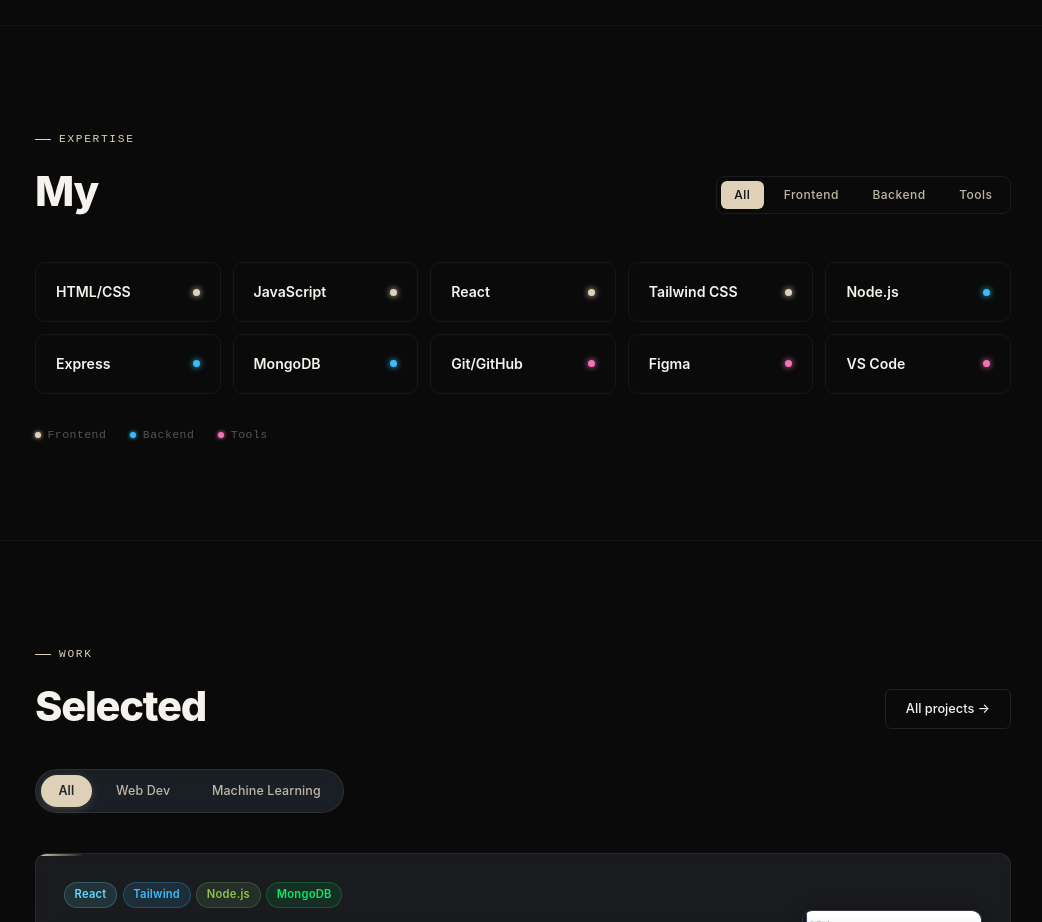
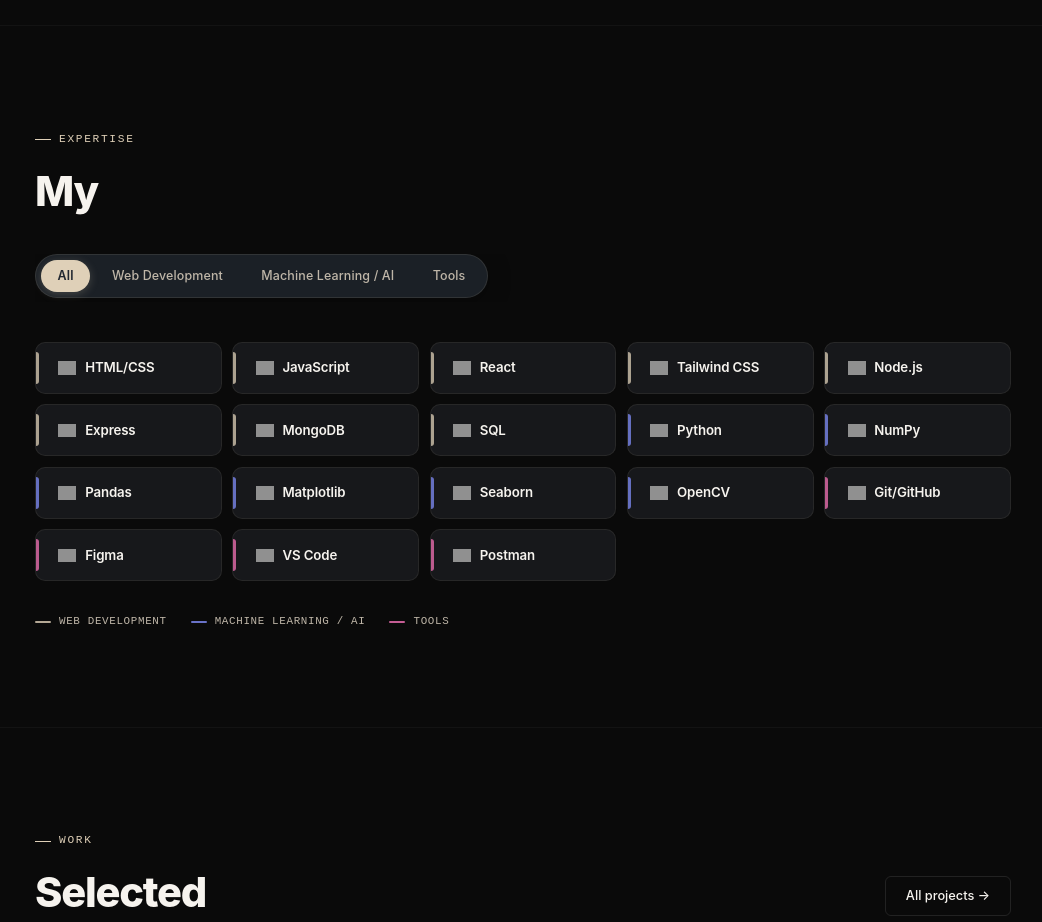
Before and after one commit to Maaaccc05/Macc, a React (Vite) app: page / in a window 1280 px wide. Shown: the part 1400-2322 px from the top of the page, without its empty margins (117-1159 px from the left). Built offline with nearby package versions, Linux system fonts and the light colour scheme; grey boxes are pictures that could not be loaded.

Commit message:
added some skills changed it's ui

```diff
--- a/src/components/SkillsSection.jsx
+++ b/src/components/SkillsSection.jsx
@@ -1,25 +1,61 @@
 import { useState } from "react";
-import { cn } from "@/lib/utils";
 
 const skills = [
-  { name: "HTML/CSS", category: "frontend" },
-  { name: "JavaScript", category: "frontend" },
-  { name: "React", category: "frontend" },
-  { name: "Tailwind CSS", category: "frontend" },
-  { name: "Node.js", category: "backend" },
-  { name: "Express", category: "backend" },
-  { name: "MongoDB", category: "backend" },
-  { name: "Git/GitHub", category: "tools" },
-  { name: "Figma", category: "tools" },
-  { name: "VS Code", category: "tools" },
+  // Web Development
+  { name: "HTML/CSS",    category: "webdev" },
+  { name: "JavaScript",  category: "webdev" },
+  { name: "React",       category: "webdev" },
+  { name: "Tailwind CSS",category: "webdev" },
+  { name: "Node.js",     category: "webdev" },
+  { name: "Express",     category: "webdev" },
+  { name: "MongoDB",     category: "webdev" },
+  { name: "SQL",         category: "webdev" },
+  // Machine Learning / AI
+  { name: "Python",      category: "ml" },
+  { name: "NumPy",       category: "ml" },
+  { name: "Pandas",      category: "ml" },
+  { name: "Matplotlib",  category: "ml" },
+  { name: "Seaborn",     category: "ml" },
+  { name: "OpenCV",      category: "ml" },
+  // Tools
+  { name: "Git/GitHub",  category: "tools" },
+  { name: "Figma",       category: "tools" },
+  { name: "VS Code",     category: "tools" },
+  { name: "Postman",     category: "tools" },
 ];
 
-const categories = ["all", "frontend", "backend", "tools"];
+const CATEGORIES = [
+  { key: "all",    label: "All" },
+  { key: "webdev", label: "Web Development" },
+  { key: "ml",     label: "Machine Learning / AI" },
+  { key: "tools",  label: "Tools" },
+];
+
+const SKILL_ICONS = {
+  "HTML/CSS":    "https://cdn.simpleicons.org/html5/E34F26",
+  "JavaScript":  "https://cdn.simpleicons.org/javascript/F7DF1E",
+  "React":       "https://cdn.simpleicons.org/react/61DAFB",
+  "Tailwind CSS":"https://cdn.simpleicons.org/tailwindcss/38BDF8",
+  "Node.js":     "https://cdn.simpleicons.org/nodedotjs/6BBF47",
+  "Express":     "https://cdn.simpleicons.org/express/DDDDDD",
+  "MongoDB":     "https://cdn.simpleicons.org/mongodb/00ED64",
+  "SQL":         "https://cdn.simpleicons.org/postgresql/699ACA",
+  "Python":      "https://cdn.simpleicons.org/python/4B8BBE",
+  "NumPy":       "https://cdn.simpleicons.org/numpy/4DABF5",
+  "Pandas":      "https://cdn.simpleicons.org/pandas/B07CE5",
+  "Matplotlib":  "https://cdn.simpleicons.org/matplotlib/6595C8",
+  "Seaborn":     "https://cdn.simpleicons.org/python/64DCC8",
+  "OpenCV":      "https://cdn.simpleicons.org/opencv/9B72E8",
+  "Git/GitHub":  "https://cdn.simpleicons.org/github/E0D5C5",
+  "Figma":       "https://cdn.simpleicons.org/figma/F24E1E",
+  "VS Code":     "https://cdn.simpleicons.org/visualstudiocode/007ACC",
+  "Postman":     "https://cdn.simpleicons.org/postman/FF6C37",
+};
 
 const categoryColors = {
-  frontend: "var(--color-accent)",
-  backend: "#38bdf8",
-  tools: "#f472b6",
+  webdev: "var(--color-accent)",
+  ml:     "#818cf8",
+  tools:  "#f472b6",
 };
 
 export const SkillsSection = () => {
@@ -35,21 +71,10 @@
       className="py-24 px-4 relative"
       style={{ borderTop: "1px solid rgba(255,255,255,0.04)" }}
     >
-      {/* Grid removed to keep layout simple */}
+      <div className="container mx-auto max-w-5xl" style={{ position: "relative" }}>
 
-      <div className="container mx-auto max-w-5xl" style={{ position: "relative" }}>
-        {/* Header */}
-        <div
-          style={{
-            display: "flex",
-            alignItems: "flex-end",
-            justifyContent: "space-between",
-            marginBottom: "3rem",
-            flexWrap: "wrap",
-            gap: "1rem",
-          }}
-        >
-          <div>
+        {/* ── Header ── */}
+        <div style={{ marginBottom: "2.5rem" }}>
           <span className="section-label">
             <span style={{ width: 16, height: 1, background: "var(--color-accent)", display: "inline-block" }} />
             Expertise
@@ -77,98 +102,176 @@
           </h2>
         </div>
 
-          {/* Filter tabs */}
+        {/* ── Pill tabs — matches navbar style ── */}
+        <div
+          style={{
+            marginBottom: "2.5rem",
+            overflowX: "auto",
+            paddingBottom: "0.25rem",
+          }}
+        >
+          <div
+            style={{
+              display: "inline-flex",
+              gap: "0.3rem",
+              padding: "0.3rem",
+              borderRadius: "9999px",
+              background: "rgba(34,40,49,0.75)",
+              border: "1px solid rgba(223,208,184,0.11)",
+              backdropFilter: "blur(14px)",
+              WebkitBackdropFilter: "blur(14px)",
+              boxShadow: "0 4px 24px rgba(0,0,0,0.3)",
+            }}
+          >
+            {CATEGORIES.map(({ key, label }) => {
+              const isActive = active === key;
+              return (
+                <button
+                  key={key}
+                  onClick={() => setActive(key)}
+                  style={{
+                    padding: "0.38rem 1.05rem",
+                    borderRadius: "9999px",
+                    border: "none",
+                    fontSize: "0.78rem",
+                    fontWeight: isActive ? 600 : 500,
+                    letterSpacing: "0.01em",
+                    cursor: "pointer",
+                    whiteSpace: "nowrap",
+                    transition: "all 0.25s cubic-bezier(0.16,1,0.3,1)",
+                    background: isActive ? "var(--color-accent)" : "transparent",
+                    color:      isActive ? "var(--color-bg)"     : "var(--color-muted)",
+                    boxShadow:  isActive ? "0 2px 10px rgba(223,208,184,0.22)" : "none",
+                  }}
+                >
+                  {label}
+                </button>
+              );
+            })}
+          </div>
+        </div>
+
+        {/* ── Skills grid ── */}
+        <div
+          style={{
+            display: "grid",
+            gridTemplateColumns: "repeat(auto-fill, minmax(155px, 1fr))",
+            gap: "0.65rem",
+          }}
+        >
+          {filtered.map((skill) => {
+            const accentColor = categoryColors[skill.category];
+            return (
+              <div
+                key={skill.name}
+                style={{
+                  position: "relative",
+                  background: "rgba(57,62,70,0.3)",
+                  border: "1px solid rgba(223,208,184,0.08)",
+                  borderRadius: 10,
+                  padding: "0.85rem 1rem 0.85rem 1.4rem",
+                  display: "flex",
+                  alignItems: "center",
+                  minHeight: 52,
+                  cursor: "default",
+                  backdropFilter: "blur(8px)",
+                  transition: "border-color 0.25s, transform 0.25s, box-shadow 0.25s",
+                  overflow: "hidden",
+                }}
+                onMouseEnter={(e) => {
+                  e.currentTarget.style.borderColor = "rgba(223,208,184,0.2)";
+                  e.currentTarget.style.transform   = "translateY(-2px)";
+                  e.currentTarget.style.boxShadow   = `0 8px 24px rgba(0,0,0,0.3)`;
+                }}
+                onMouseLeave={(e) => {
+                  e.currentTarget.style.borderColor = "rgba(223,208,184,0.08)";
+                  e.currentTarget.style.transform   = "translateY(0)";
+                  e.currentTarget.style.boxShadow   = "none";
+                }}
+              >
+                {/* Left accent bar */}
+                <div
+                  style={{
+                    position: "absolute",
+                    left: 0,
+                    top: "18%",
+                    height: "64%",
+                    width: 3,
+                    borderRadius: "0 3px 3px 0",
+                    background: accentColor,
+                    opacity: 0.75,
+                  }}
+                />
+
+                {/* Inner row: icon + label */}
                 <div
                   style={{
                     display: "flex",
-              gap: "0.4rem",
-              background: "var(--color-card)",
-              border: "1px solid rgba(255,255,255,0.07)",
-              borderRadius: 8,
-              padding: "0.25rem",
+                    alignItems: "center",
+                    gap: "0.55rem",
+                    width: "100%",
+                    minWidth: 0,
                   }}
                 >
-            {categories.map((cat) => (
-              <button
-                key={cat}
-                onClick={() => setActive(cat)}
+                  {/* Icon — hard-constrained size */}
+                  <div
                     style={{
-                  padding: "0.3rem 0.85rem",
-                  borderRadius: 6,
-                  border: "none",
-                  fontSize: "0.75rem",
-                  fontWeight: 500,
-                  letterSpacing: "0.04em",
-                  textTransform: "capitalize",
-                  cursor: "pointer",
-                  transition: "background 0.2s, color 0.2s",
-                  background:
-                    active === cat ? "var(--color-accent)" : "transparent",
-                    color: active === cat ? "#0a0a0a" : "var(--color-muted)",
+                      width: 18,
+                      height: 18,
+                      flexShrink: 0,
+                      display: "flex",
+                      alignItems: "center",
+                      justifyContent: "center",
                     }}
                   >
-                {cat}
-              </button>
-            ))}
-          </div>
+                    {SKILL_ICONS[skill.name] ? (
+                      <img
+                        src={SKILL_ICONS[skill.name]}
+                        alt=""
+                        style={{
+                          width: 18,
+                          height: 18,
+                          objectFit: "contain",
+                          display: "block",
+                          opacity: 0.9,
+                        }}
+                        onError={(e) => { e.currentTarget.style.display = "none"; }}
+                      />
+                    ) : (
+                      <span
+                        style={{
+                          fontSize: "0.5rem",
+                          fontWeight: 800,
+                          color: accentColor,
+                          fontFamily: "'JetBrains Mono', monospace",
+                        }}
+                      >
+                        {skill.name.slice(0, 2).toUpperCase()}
+                      </span>
+                    )}
                   </div>
 
-        {/* Skills grid */}
-        <div
-          style={{
-            display: "grid",
-            gridTemplateColumns: "repeat(auto-fill, minmax(160px, 1fr))",
-            gap: "0.75rem",
-          }}
-        >
-          {filtered.map((skill) => (
-            <div
-              key={skill.name}
-                style={{
-                background: "var(--color-card)",
-                border: "1px solid var(--color-border)",
-                borderRadius: 10,
-                padding: "1.1rem 1.25rem",
-                display: "flex",
-                alignItems: "center",
-                justifyContent: "space-between",
-                cursor: "default",
-                transition: "border-color 0.2s, transform 0.2s",
-              }}
-              onMouseEnter={(e) => {
-                e.currentTarget.style.borderColor =
-                  categoryColors[skill.category] + "50";
-                e.currentTarget.style.transform = "translateY(-2px)";
-              }}
-              onMouseLeave={(e) => {
-                e.currentTarget.style.borderColor = "rgba(255,255,255,0.06)";
-                e.currentTarget.style.transform = "translateY(0)";
-              }}
-            >
+                  {/* Skill name */}
                   <span
                     style={{
-                  fontSize: "0.88rem",
+                      fontSize: "0.83rem",
                       fontWeight: 600,
                       color: "var(--color-text)",
+                      letterSpacing: "-0.01em",
+                      whiteSpace: "nowrap",
+                      overflow: "hidden",
+                      textOverflow: "ellipsis",
                     }}
                   >
                     {skill.name}
                   </span>
-              <span
-                style={{
-                  width: 7,
-                  height: 7,
-                  borderRadius: "50%",
-                  background: categoryColors[skill.category],
-                  flexShrink: 0,
-                  boxShadow: `0 0 6px ${categoryColors[skill.category]}`,
-                }}
-              />
                 </div>
-          ))}
+              </div>
+            );
+          })}
         </div>
 
-        {/* Legend */}
+        {/* ── Legend ── */}
         <div
           style={{
             display: "flex",
@@ -177,33 +280,38 @@
             flexWrap: "wrap",
           }}
         >
-          {Object.entries(categoryColors).map(([cat, color]) => (
+          {Object.entries(categoryColors).map(([cat, color]) => {
+            const label = CATEGORIES.find((c) => c.key === cat)?.label ?? cat;
+            return (
               <div
                 key={cat}
                 style={{
                   display: "flex",
                   alignItems: "center",
-                gap: "0.4rem",
-                fontSize: "0.72rem",
+                  gap: "0.5rem",
+                  fontSize: "0.68rem",
                   fontFamily: "'JetBrains Mono', monospace",
-                color: "#555",
-                textTransform: "capitalize",
-                letterSpacing: "0.04em",
+                  color: "var(--color-muted)",
+                  letterSpacing: "0.06em",
+                  textTransform: "uppercase",
                 }}
               >
                 <span
                   style={{
-                  width: 6,
-                  height: 6,
-                  borderRadius: "50%",
+                    width: 16,
+                    height: 2.5,
+                    borderRadius: 9999,
                     background: color,
-                  boxShadow: `0 0 4px ${color}`,
+                    opacity: 0.8,
+                    flexShrink: 0,
                   }}
                 />
-              {cat}
+                {label}
               </div>
-          ))}
+            );
+          })}
         </div>
+
       </div>
     </section>
   );
```
Lines whose indentation alone changed are shown as unchanged.
